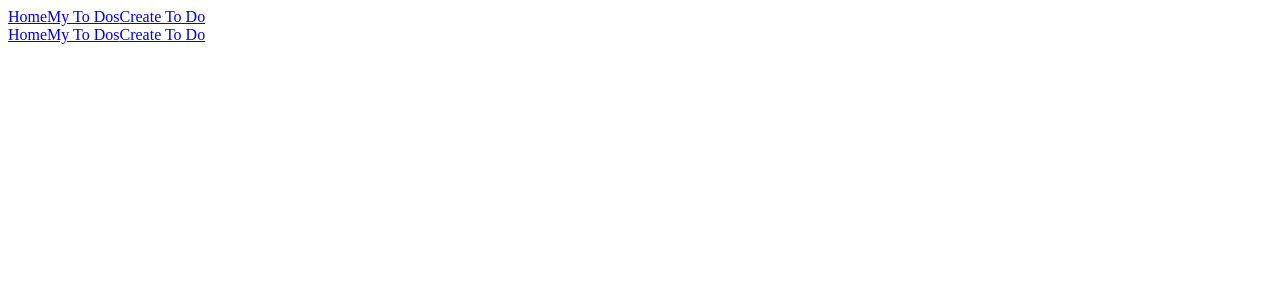
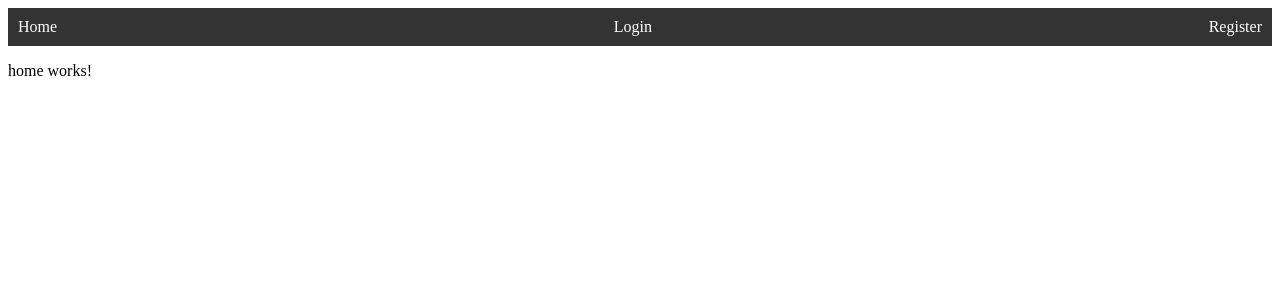
Before and after one commit to IvoGeorgievx/Angular, an Angular app in the folder playground-fe/: page /home in a window 1280 px wide. Shown: the top 300 px of the page. Built offline with nearby package versions, Linux system fonts and the light colour scheme.

Commit message:
playground

```diff
--- a/playground-fe/src/app/app-routing.module.ts
+++ b/playground-fe/src/app/app-routing.module.ts
@@ -7,6 +7,7 @@ import { CurrentUserComponent } from './header/current-user/current-user.compone
 import { LogoutComponent } from './header/logout/logout.component';
 import { TodosComponent } from './main/todos/todos.component';
 import { CreateTodoComponent } from './main/create-todo/create-todo.component';
+import { HomeComponent } from './main/home/home.component';
 
 const routes: Routes = [
   {
@@ -16,7 +17,7 @@ const routes: Routes = [
   },
   {
     path: 'home',
-    component: NavComponent,
+    component: HomeComponent,
   },
   {
     path: 'register',
--- a/playground-fe/src/app/header/nav/nav.component.html
+++ b/playground-fe/src/app/header/nav/nav.component.html
@@ -1,7 +1,13 @@
 <nav>
     <a routerLink="/home">Home</a>
-    <a routerLink="/my-todos">My To Dos</a>
-    <a routerLink="/create-todo">Create To Do</a>
+    <ng-container *ngIf="(loggedIn$ | async); else guestLinks">
+        <a routerLink="/create-todo">Create ToDo</a>
+        <a routerLink="/my-todos">My ToDos</a>
+    </ng-container>
+    <ng-template #guestLinks>
+        <a routerLink="/login">Login</a>
+        <a routerLink="/register">Register</a>
+    </ng-template>
 </nav>
 
 <app-logout />
--- a/playground-fe/src/app/header/nav/nav.component.scss
+++ b/playground-fe/src/app/header/nav/nav.component.scss
@@ -0,0 +1,20 @@
+nav {
+  background-color: #333;
+  padding: 10px;
+  display: flex;
+  justify-content: space-between;
+
+  a {
+    color: #fff;
+    text-decoration: none;
+    margin-right: 15px;
+
+    &:last-child {
+      margin-right: 0;
+    }
+
+    &:hover {
+      color: #ddd;
+    }
+  }
+}
--- a/playground-fe/src/app/header/nav/nav.component.ts
+++ b/playground-fe/src/app/header/nav/nav.component.ts
@@ -1,10 +1,13 @@
 import { Component } from '@angular/core';
+import { Observable } from 'rxjs';
+import { AuthService } from 'src/app/services/auth/auth.service';
 
 @Component({
   selector: 'app-nav',
   templateUrl: './nav.component.html',
-  styleUrls: ['./nav.component.scss']
+  styleUrls: ['./nav.component.scss'],
 })
 export class NavComponent {
-
+  loggedIn$: Observable<boolean> = this.authService.loggedIn$;
+  constructor(private authService: AuthService) {}
 }
--- /dev/null
+++ b/playground-fe/src/app/main/home/home.component.html
@@ -0,0 +1 @@
+<p>home works!</p>
--- a/playground-fe/src/app/main/main.module.ts
+++ b/playground-fe/src/app/main/main.module.ts
@@ -3,10 +3,11 @@ import { CommonModule } from '@angular/common';
 import { TodosComponent } from './todos/todos.component';
 import { CreateTodoComponent } from './create-todo/create-todo.component';
 import { ReactiveFormsModule } from '@angular/forms';
+import { HomeComponent } from './home/home.component';
 
 @NgModule({
-  declarations: [TodosComponent, CreateTodoComponent],
+  declarations: [TodosComponent, CreateTodoComponent, HomeComponent],
   imports: [CommonModule, ReactiveFormsModule],
-  exports: [TodosComponent, CreateTodoComponent],
+  exports: [TodosComponent, CreateTodoComponent, HomeComponent],
 })
 export class MainModule {}
```
Also changed, not shown: playground-fe/src/app/main/home/home.component.ts (added, +10 -0 lines), playground-fe/src/app/main/home/home.component.scss (added), 1 other file (tests, documents, lock files or other folders).
